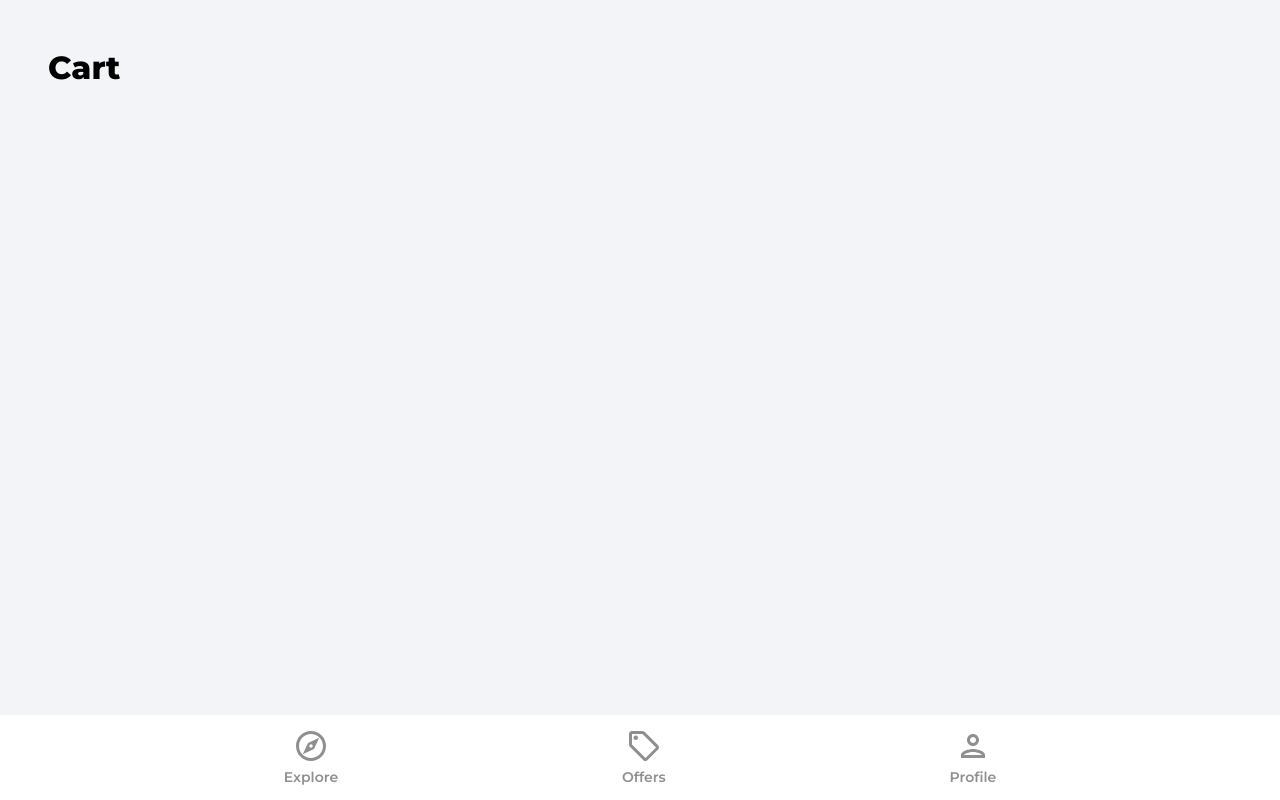
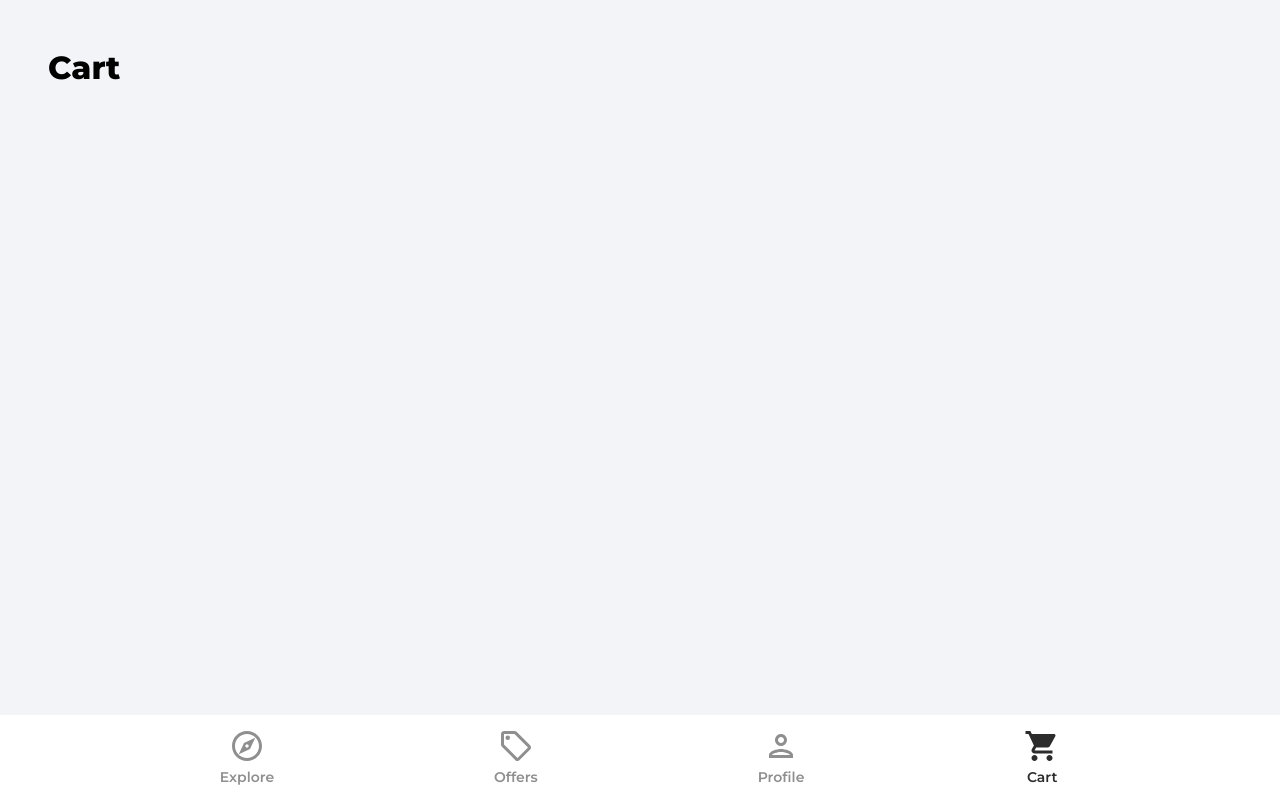
Before and after one commit to thatguyKacper/react-market, a React (Create React App) app: page /cart in a window 1280 px wide. Built offline with nearby package versions, Linux system fonts and the light colour scheme.

Commit message:
fix cart

```diff
--- a/src/component/Navbar.jsx
+++ b/src/component/Navbar.jsx
@@ -2,6 +2,7 @@ import { useNavigate, useLocation } from 'react-router-dom';
 import { ReactComponent as OfferIcon } from '../assets/svg/offerIcon.svg';
 import { ReactComponent as ExploreIcon } from '../assets/svg/exploreIcon.svg';
 import { ReactComponent as PersonOutlineIcon } from '../assets/svg/personOutlineIcon.svg';
+import { ReactComponent as Cart } from '../assets/svg/cartIcon.svg';
 import styled from 'styled-components';
 
 const NavbarFooter = styled.footer`
@@ -107,6 +108,18 @@ export default function Navbar() {
               <NavbarListItemName>Profile</NavbarListItemName>
             )}
           </NavbarListItem>
+          <NavbarListItem onClick={() => navigate('/cart')}>
+            <Cart
+              fill={isActive('/cart') ? '#2c2c2c' : '#8f8f8f'}
+              width='36px'
+              height='36px'
+            />
+            {isActive('/cart') ? (
+              <NavbarListItemNameActive>Cart</NavbarListItemNameActive>
+            ) : (
+              <NavbarListItemName>Cart</NavbarListItemName>
+            )}
+          </NavbarListItem>
         </NavbarListItems>
       </NavbarNav>
     </NavbarFooter>
--- a/src/context/CartContext.js
+++ b/src/context/CartContext.js
@@ -3,10 +3,10 @@ import { createContext, useState } from 'react';
 const CartContex = createContext();
 
 export const CartProvider = ({ children }) => {
-  const [addToCart, setAddToCart] = useState([]);
+  const [cart, setCart] = useState([]);
 
   return (
-    <CartContex.Provider value={[addToCart, setAddToCart]}>
+    <CartContex.Provider value={[cart, setCart]}>
       {children}
     </CartContex.Provider>
   );
--- /dev/null
+++ b/src/hooks/useCart.js
@@ -0,0 +1,19 @@
+import { useContext } from 'react';
+import CartContex from '../context/CartContext';
+
+export default function useCart({ product, id }) {
+  const [cart, setCart] = useContext(CartContex);
+
+  function addToOrder(orderedProduct) {
+    setCart([...cart, orderedProduct]);
+  }
+
+  function removeFromOrder(index) {
+    setCart([...cart.slice(0, index), ...cart.slice(index + 1)]);
+  }
+
+  return {
+    addToOrder,
+    removeFromOrder,
+  };
+}
--- a/src/pages/Cart.jsx
+++ b/src/pages/Cart.jsx
@@ -1,9 +1,10 @@
-import { useState, useContext } from 'react';
-import Spinner from '../component/Spinner';
+import { useContext } from 'react';
+// import Spinner from '../component/Spinner';
 import ListingItem from './ListingItem';
 import styled from 'styled-components';
 import CartContex from '../context/CartContext';
 import deleteIcon from '../assets/svg/deleteIcon.svg';
+import useCart from '../hooks/useCart';
 
 const CategoryWrapper = styled.div`
   margin: 1rem;
@@ -19,6 +20,15 @@ const PageHeader = styled.p`
   font-weight: 800;
 `;
 
+const CartListings = styled.ul`
+  padding: 0;
+
+  @media (min-width: 1024px) {
+    display: grid;
+    grid-template-columns: 1fr 1fr;
+  }
+`;
+
 const ListingIcon = styled.div`
   background-color: #ffffff;
   border-radius: 50%;
@@ -31,6 +41,7 @@ const ListingIcon = styled.div`
   position: absolute;
   top: 0;
   right: 0;
+  cursor: pointer;
 `;
 
 const ListingItemDiv = styled.div`
@@ -38,12 +49,10 @@ const ListingItemDiv = styled.div`
 `;
 
 export default function Cart() {
-  const [loading, setLoading] = useState(false);
-  const [addToCart, setAddToCart] = useContext(CartContex);
+  // const [loading, setLoading] = useState(false);
+  const [cart] = useContext(CartContex);
 
-  // const onDelete = (index) => {
-  //   setAddToCart([...addToCart.slice(0, index), ...addToCart.slice(index + 1)]);
-  // };
+  const { removeFromOrder } = useCart({ cart });
 
   return (
     <CategoryWrapper>
@@ -52,18 +61,24 @@ export default function Cart() {
       </header>
 
       <main>
-        {addToCart ? (
-          addToCart.map((product, index) => (
+        <CartListings>
+          {cart ? (
+            cart.map((product, index) => (
               <ListingItemDiv key={index}>
                 <ListingItem product={product.product} id={product.id} />
                 <ListingIcon>
-                <img src={deleteIcon} alt='delete' />
+                  <img
+                    src={deleteIcon}
+                    alt='delete'
+                    onClick={() => removeFromOrder(index)}
+                  />
                 </ListingIcon>
               </ListingItemDiv>
             ))
           ) : (
-          <></>
+            <p>Nothing in cart </p>
           )}
+        </CartListings>
       </main>
     </CategoryWrapper>
   );
--- a/src/pages/Listing.jsx
+++ b/src/pages/Listing.jsx
@@ -1,4 +1,4 @@
-import { useState, useEffect, useContext } from 'react';
+import { useState, useEffect } from 'react';
 import { useNavigate, useParams } from 'react-router-dom';
 import { getDoc, doc, deleteDoc } from 'firebase/firestore';
 import { getAuth } from 'firebase/auth';
@@ -12,7 +12,7 @@ import { toast } from 'react-toastify';
 import editIcon from '../assets/svg/editIcon.svg';
 import deleteIcon from '../assets/svg/deleteIcon.svg';
 import styled from 'styled-components';
-import CartContex from '../context/CartContext';
+import useCart from '../hooks/useCart';
 
 const ListingIconDiv = styled.div`
   cursor: pointer;
@@ -125,7 +125,7 @@ export default function Listing() {
   const [loading, setLoading] = useState(true);
   const [shareLink, setShareLink] = useState(null);
 
-  const [addToCart, setAddToCart] = useContext(CartContex);
+  const { addToOrder } = useCart({ product });
 
   const navigate = useNavigate();
   const params = useParams();
@@ -157,8 +157,15 @@ export default function Listing() {
     navigate(`/category/${product.type}`);
   };
 
+  // const handleCart = async () => {
+  //   setAddToCart([...addToCart, { product, id: params.productId }]);
+  //   navigate('/cart');
+  // };
+
   const handleCart = async () => {
-    setAddToCart([...addToCart, { product, id: params.productId }]);
+    const id = params.productId;
+
+    addToOrder({ product, id });
     navigate('/cart');
   };
 
```
Also changed, not shown: src/assets/svg/cartIcon.svg (added). Lines whose indentation alone changed are shown as unchanged.
